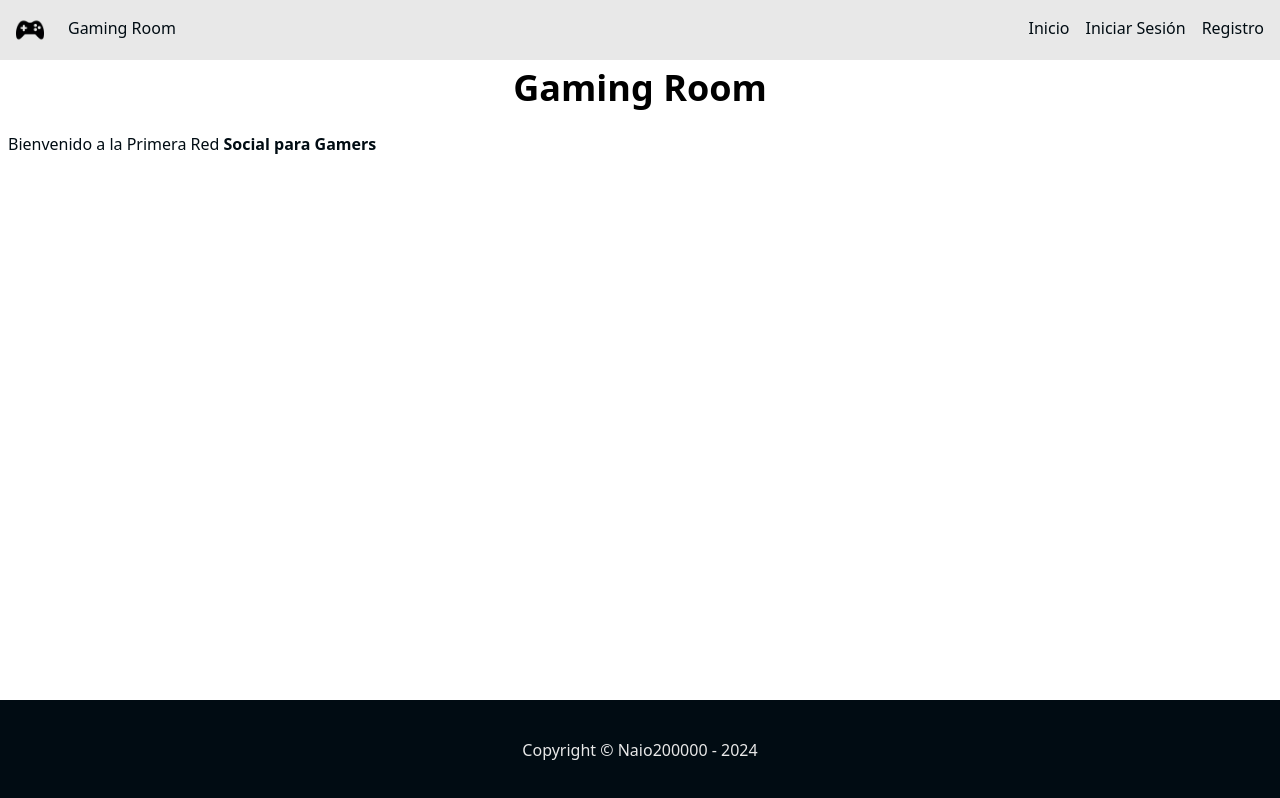
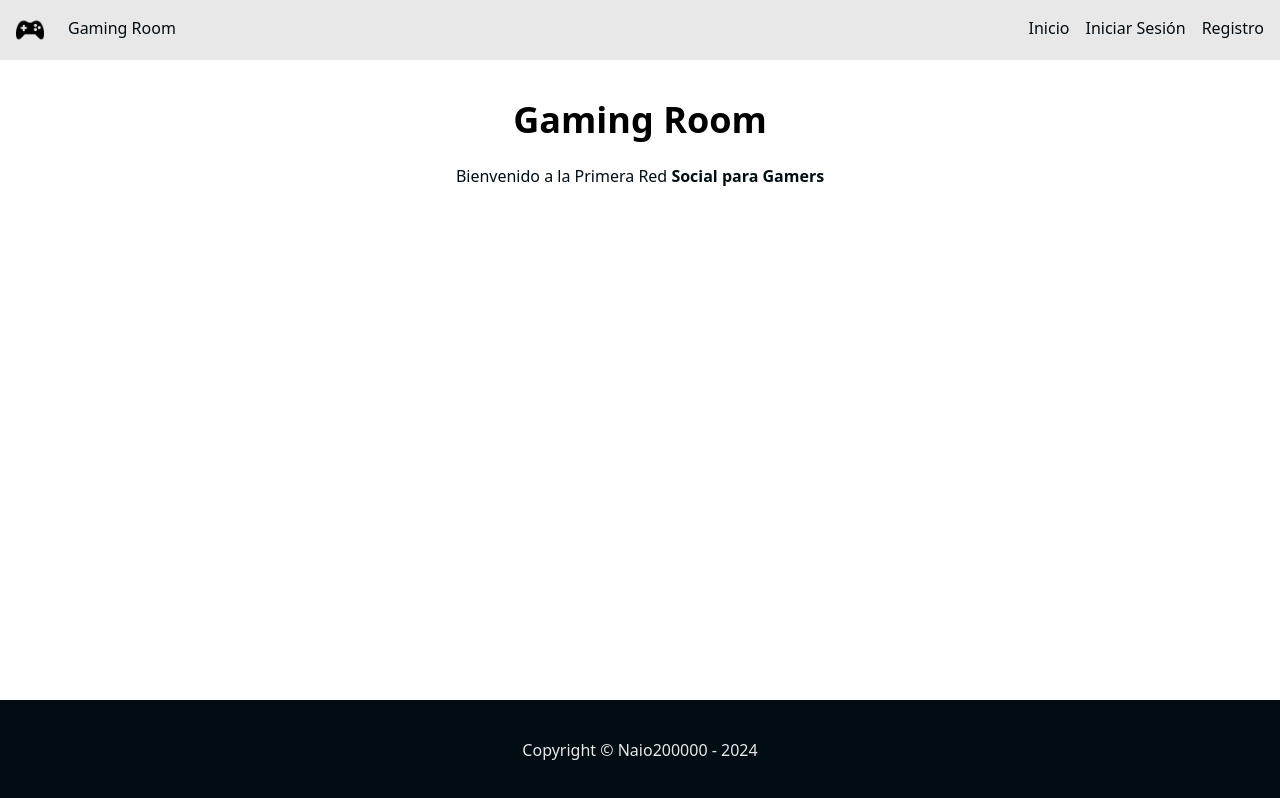
Before and after one commit to Naio200000/CWM-parcial1, a Vue app: page /#/ in a window 1280 px wide. Built offline with nearby package versions, Linux system fonts and the light colour scheme.

Commit message:
feat: add home styles

```diff
--- a/src/views/Home.vue
+++ b/src/views/Home.vue
@@ -8,6 +8,12 @@ import MainP from '../components/labels/MainP.vue';
 </script>
 
 <template>
-    <MainH1>Gaming Room</MainH1>
-    <MainP>Bienvenido a la Primera Red <strong>Social para Gamers</strong></MainP>
+    <header class="container mx-auto mt-8">
+        <div>
+            <MainH1>Gaming Room</MainH1>
+        </div>
+        <div class="text-center text-lg">
+            <MainP>Bienvenido a la Primera Red <strong>Social para Gamers</strong></MainP>
+        </div>
+    </header>
 </template>
```
